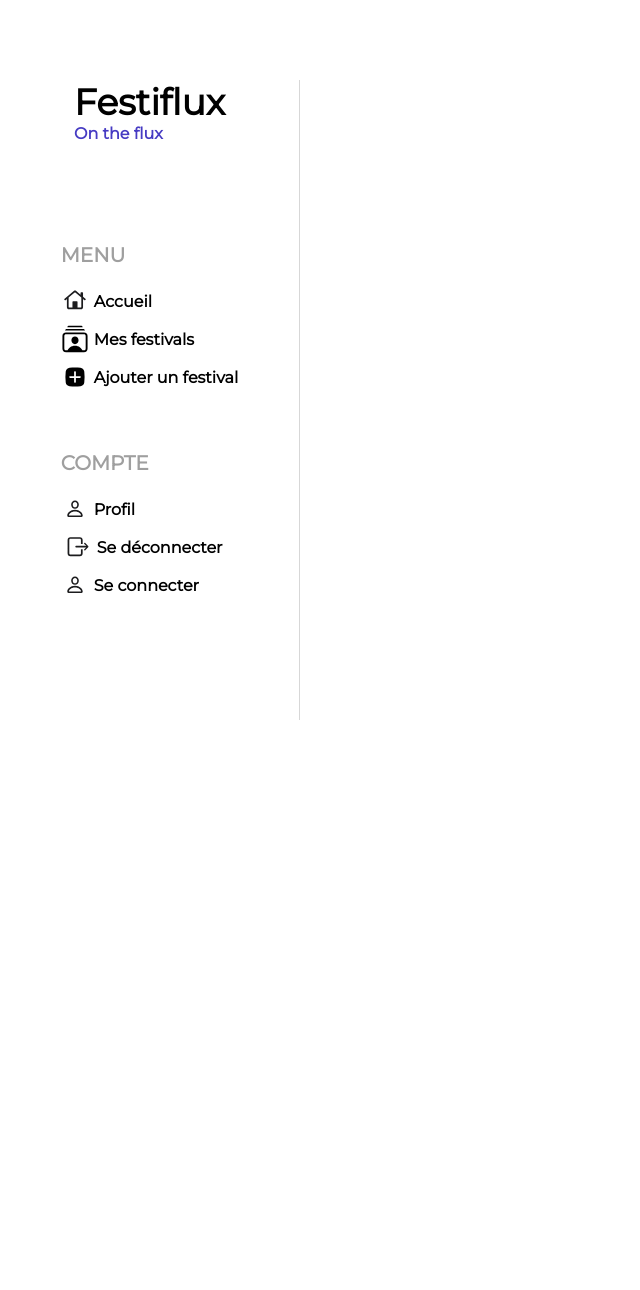
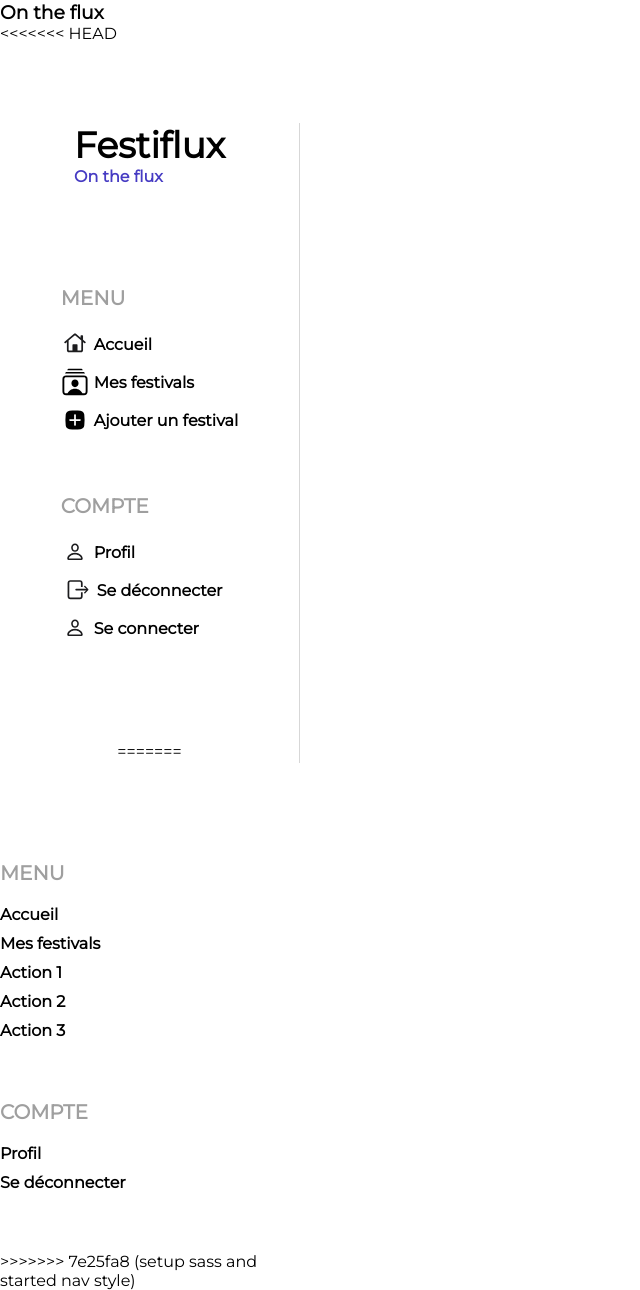
Before and after one commit to Rayan-guemar/SAE_3A_RACDV_SETE, a Symfony app: template templates/base.html.twig in a window 1280 px wide. Shown: the whole page, without its empty margins (0-640 px from the left). Before the commit the page ends 720 px from the top, so only its background shows below. Run offline with Twig, Linux system fonts and the light colour scheme; the template is opened without the code that fills it, so the values that code supplies are empty; style sheets or scripts are compiled from the project's sources; some libraries are stand-ins or nearby versions.

Commit message:
setup sass and started nav style

```diff
--- a/assets/styles/_variables.scss
+++ b/assets/styles/_variables.scss
@@ -1,3 +1,7 @@
 $blue-primary : #463BC3;
+<<<<<<< HEAD
 $grey-primary : #9F9F9F;
 $grey-primary-2 : #9F9F9F6a;
+=======
+$grey-primary : #9F9F9F;
+>>>>>>> 7e25fa8 (setup sass and started nav style)
--- a/assets/styles/app.css
+++ /dev/null
@@ -1,3 +0,0 @@
-body {
-    background-color: lightgray;
-}
--- a/assets/styles/app.scss
+++ b/assets/styles/app.scss
@@ -5,6 +5,7 @@
     padding: 0;
     box-sizing: border-box;
     font-family: 'Montserrat', sans-serif;
+<<<<<<< HEAD
     list-style-type: none;
 }
 
@@ -14,3 +15,8 @@ body {
 
 
 @import 'sidebar';
+=======
+}
+
+@import 'sidebar';
+>>>>>>> 7e25fa8 (setup sass and started nav style)
--- a/templates/sidebar.html.twig
+++ b/templates/sidebar.html.twig
@@ -1,5 +1,12 @@
-{% block sidebar %}
+<div class="sidebar">
+	<div class="sidebar__header">
+		<div class="sidebar__title">
+			<h1>Festiflux</h1>
+			<h3>On the flux</h3>
+		</div>
+	</div>
 
+<<<<<<< HEAD
 <div class="sidebar">
 	<div class="sidebar__content">
 		<div class="sidebar__header">
@@ -36,7 +43,31 @@
 			</div>
 
 		</div>
+=======
+	<div class="sidebar__actions">
+
+		<div class="sidebar__actions__menu">
+			<h3>MENU</h3>
+			<ul>
+				<li><ahref="{{path('/')}}">Accueil</a></li>
+				<li><ahref="{{path('/')}}">Mes festivals</a></li>
+				<li><ahref="{{path('/')}}">Action 1</a></li>
+				<li><ahref="{{path('/')}}">Action 2</a></li>
+				<li><ahref="{{path('/')}}">Action 3</a></li>
+			</ul>
+		</div>
+
+		<div class="sidebar__actions__account">
+			<h3>COMPTE</h3>
+			<ul>
+				<li><ahref="{{path('/')}}">Profil</a></li>
+				<li><ahref="{{path('/')}}">Se déconnecter</a></li>
+			</ul>
+
+		</div>
+
+>>>>>>> 7e25fa8 (setup sass and started nav style)
 	</div>
 </div>
 
-{% endblock %}
+</div>
```
Also changed, not shown: webpack.config.js (+8 -0 lines).
